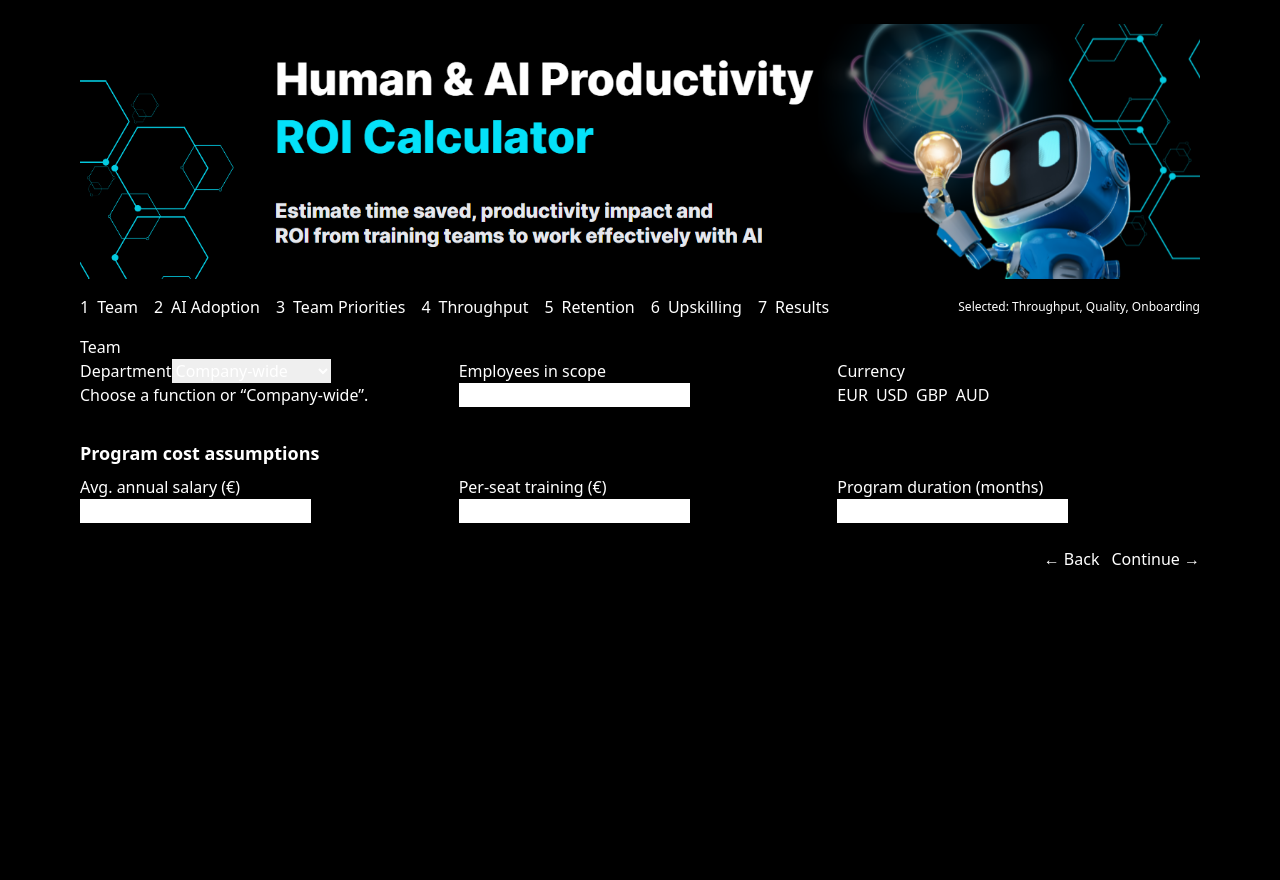
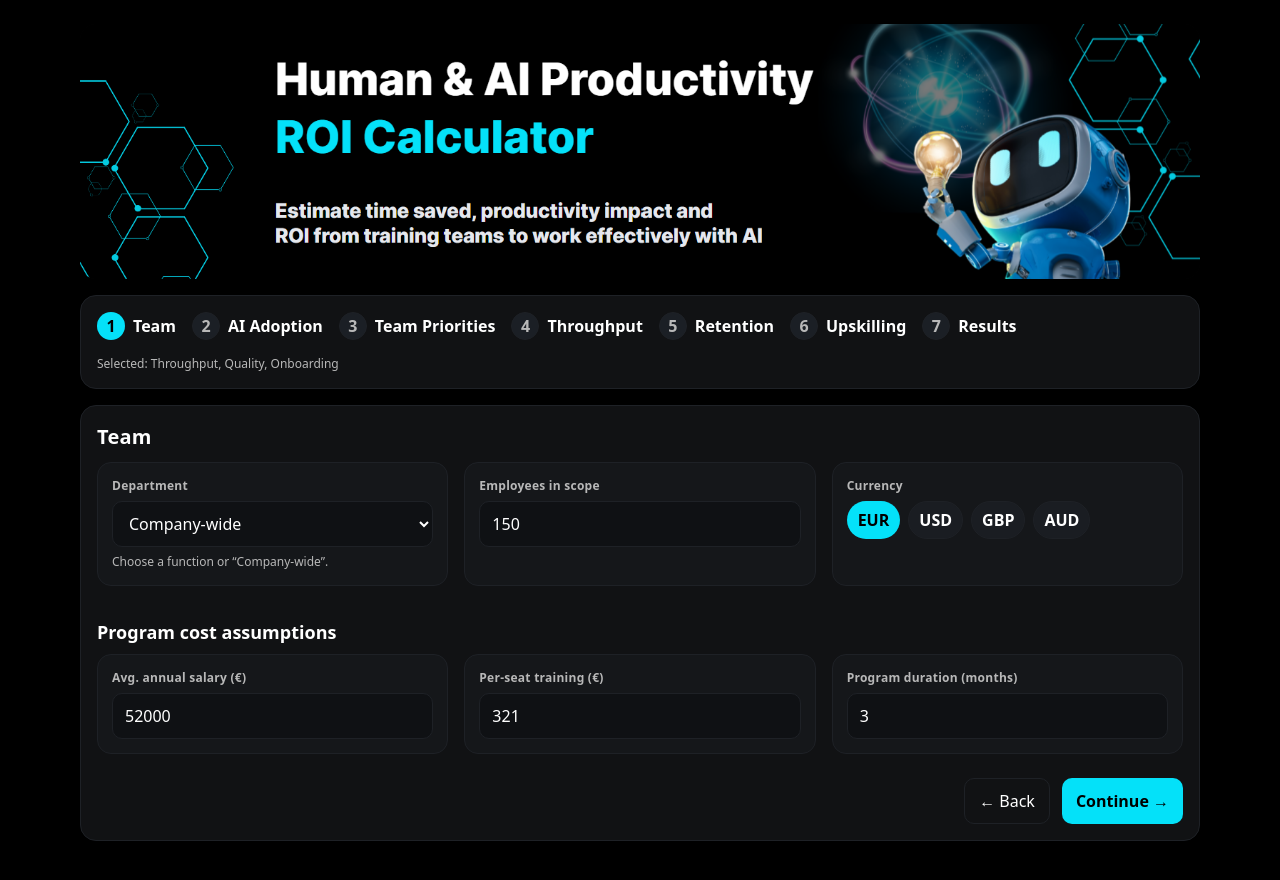
Before and after one commit to powerstephen/Managers-AI-Training-ROI, a Next.js app: page / in a window 1280 px wide. Shown: the top 880 px of the page. Before the commit the page ends 800 px from the top, so only its background shows below. Built offline with nearby package versions, Linux system fonts and the light colour scheme.

Commit message:
Update globals.css

```diff
--- a/app/globals.css
+++ b/app/globals.css
@@ -1,13 +1,288 @@
+/* Tailwind layers */
 @tailwind base;
 @tailwind components;
 @tailwind utilities;
 
-/* Keep global CSS minimal and neutral (no brownish tints) */
-html, body {
-  height: 100%;
-  background: #000; /* page background */
-  color: #fff;
+/* =========================
+   Theme tokens
+   ========================= */
+:root {
+  --bg-page: #000000;          /* page: pure black */
+  --panel:   #111214;          /* outer panels */
+  --card:    #15171a;          /* inner cards/inputs */
+  --chip:    #1a1d22;          /* subtle pills */
+  --ink:     #ffffff;
+  --ink-dim: #b8b8b8;
+  --border:  #1e2126;
+  --border-strong: #242931;
+  --azure:   #04e1f9;          /* vivid azure accent */
 }
 
-/* Optional: smooth fonts */
-body { -webkit-font-smoothing: antialiased; -moz-osx-font-smoothing: grayscale; }
+/* =========================
+   Base
+   ========================= */
+html, body, #__next {
+  height: 100%;
+}
+
+body {
+  background: var(--bg-page);
+  color: var(--ink);
+  -webkit-font-smoothing: antialiased;
+  -moz-osx-font-smoothing: grayscale;
+  font-feature-settings: "ss01" 1, "ss02" 1;
+}
+
+/* Utility-ish helpers (no @apply) */
+.shadow-soft {
+  box-shadow: 0 8px 24px rgba(0,0,0,.35), 0 0 0 1px rgba(255,255,255,.03) inset;
+}
+
+.muted { color: var(--ink-dim); }
+
+/* =========================
+   Layout shells
+   ========================= */
+.panel {
+  background: var(--panel);
+  border: 1px solid var(--border);
+  border-radius: 16px;
+  padding: 16px;
+}
+
+.card {
+  background: var(--card);
+  border: 1px solid var(--border);
+  border-radius: 14px;
+  padding: 14px;
+}
+
+/* =========================
+   Typography bits
+   ========================= */
+.title {
+  font-size: 20px;
+  font-weight: 900;
+  letter-spacing: .2px;
+  margin-bottom: 10px;
+}
+
+.lbl {
+  display: block;
+  margin-bottom: 6px;
+  font-size: 12px;
+  font-weight: 800;
+  color: var(--ink-dim);
+  letter-spacing: .25px;
+}
+
+.hint {
+  color: var(--ink-dim);
+  font-size: 12px;
+  margin-top: 6px;
+}
+
+/* =========================
+   Form controls
+   ========================= */
+.inp, .inp[type="number"], .inp[type="text"], select.inp {
+  width: 100%;
+  background: #0f1114;
+  color: var(--ink);
+  border: 1px solid var(--border);
+  border-radius: 10px;
+  padding: 10px 12px;
+  outline: none;
+}
+
+.inp:focus,
+select.inp:focus {
+  border-color: var(--azure);
+  box-shadow: 0 0 0 3px rgba(4,225,249,.15);
+}
+
+/* Pills for currency etc. */
+.pill {
+  background: var(--chip);
+  color: #fff;
+  border: 1px solid var(--border);
+  padding: 6px 10px;
+  border-radius: 999px;
+  font-weight: 600;
+  transition: transform .04s ease, background .15s ease, border-color .15s ease;
+}
+.pill:hover { border-color: var(--azure); }
+.pill--active { background: var(--azure); color: #000; border-color: transparent; }
+
+/* Buttons */
+.btn {
+  background: var(--azure);
+  color: #000;
+  font-weight: 800;
+  padding: 10px 14px;
+  border-radius: 10px;
+  transition: transform .04s ease, box-shadow .15s ease;
+}
+.btn:hover { box-shadow: 0 0 0 3px rgba(4,225,249,.2); }
+.btn:active { transform: translateY(1px); }
+
+.btn-ghost {
+  color: var(--ink);
+  border: 1px solid var(--border);
+  background: transparent;
+  padding: 10px 14px;
+  border-radius: 10px;
+}
+.btn-ghost:hover { border-color: var(--azure); }
+
+/* Range (slider) */
+.range-slim {
+  width: 100%;
+  height: 4px;
+  background: #1b1f25;
+  border-radius: 999px;
+  outline: none;
+  appearance: none;
+}
+
+/* WebKit */
+.range-slim::-webkit-slider-runnable-track {
+  height: 4px;
+  background: linear-gradient(90deg, var(--azure), var(--azure));
+  border-radius: 999px;
+}
+.range-slim::-webkit-slider-thumb {
+  appearance: none;
+  width: 18px;
+  height: 18px;
+  background: var(--azure);
+  border-radius: 50%;
+  margin-top: -7px; /* centers on 4px track */
+  border: 2px solid #0b0b0b;
+  box-shadow: 0 0 0 2px rgba(4,225,249,.25);
+}
+
+/* Firefox */
+.range-slim::-moz-range-track {
+  height: 4px;
+  background: var(--azure);
+  border-radius: 999px;
+}
+.range-slim::-moz-range-thumb {
+  width: 18px;
+  height: 18px;
+  background: var(--azure);
+  border-radius: 50%;
+  border: 2px solid #0b0b0b;
+  box-shadow: 0 0 0 2px rgba(4,225,249,.25);
+}
+
+/* =========================
+   KPIs
+   ========================= */
+.kpi {
+  background: #0f1114;
+  border: 1px solid var(--border);
+  border-radius: 14px;
+  padding: 14px;
+}
+.kpi--accent {
+  box-shadow: 0 0 0 1px rgba(4,225,249,.25) inset;
+}
+.kpi__label {
+  font-size: 12px;
+  color: var(--ink-dim);
+  font-weight: 700;
+}
+.kpi__value {
+  font-size: 22px;
+  font-weight: 900;
+  margin-top: 4px;
+}
+
+/* =========================
+   Progress chips
+   ========================= */
+.step-chip {
+  width: 28px;
+  height: 28px;
+  display: inline-flex;
+  align-items: center;
+  justify-content: center;
+  border-radius: 999px;
+  font-weight: 700;
+}
+.step-chip--on {
+  background: var(--azure);
+  color: #000;
+}
+.step-chip--off {
+  background: #1b1f25;
+  color: var(--ink-dim);
+  border: 1px solid var(--border);
+}
+.step-label {
+  color: #fff;
+  font-weight: 600;
+}
+
+/* =========================
+   Priority tiles
+   ========================= */
+.priority {
+  background: #121418;
+  border: 1px solid var(--border);
+  border-radius: 12px;
+  padding: 12px;
+  cursor: pointer;
+  transition: box-shadow .15s ease, outline-color .15s ease, transform .04s ease;
+}
+.priority:hover { border-color: var(--azure); }
+.priority:active { transform: translateY(1px); }
+.priority--active {
+  outline: 2px solid var(--azure);
+  outline-offset: 0;
+}
+
+/* =========================
+   Hero image
+   ========================= */
+.hero-img {
+  width: 100%;
+  height: auto;
+  display: block;
+  border-radius: 16px;
+  object-fit: cover;  /* ensures no distortion if a fixed height is set later */
+}
+
+/* =========================
+   Tables (results list)
+   ========================= */
+.table-header {
+  display: grid;
+  grid-template-columns: 1fr 180px 200px;
+  gap: 0;
+  padding: 12px 16px;
+  background: #101317;
+  color: var(--ink-dim);
+  font-size: 12px;
+  font-weight: 700;
+}
+.table-row {
+  display: grid;
+  grid-template-columns: 1fr 180px 200px;
+  gap: 0;
+  padding: 16px;
+  border-top: 1px solid var(--border);
+}
+.table-row.total {
+  background: #0f1216;
+  border-top-color: var(--border-strong);
+  font-weight: 800;
+}
+
+/* =========================
+   Links reset (optional)
+   ========================= */
+a { color: inherit; text-decoration: none; }
+a:hover { text-decoration: underline; }
```
